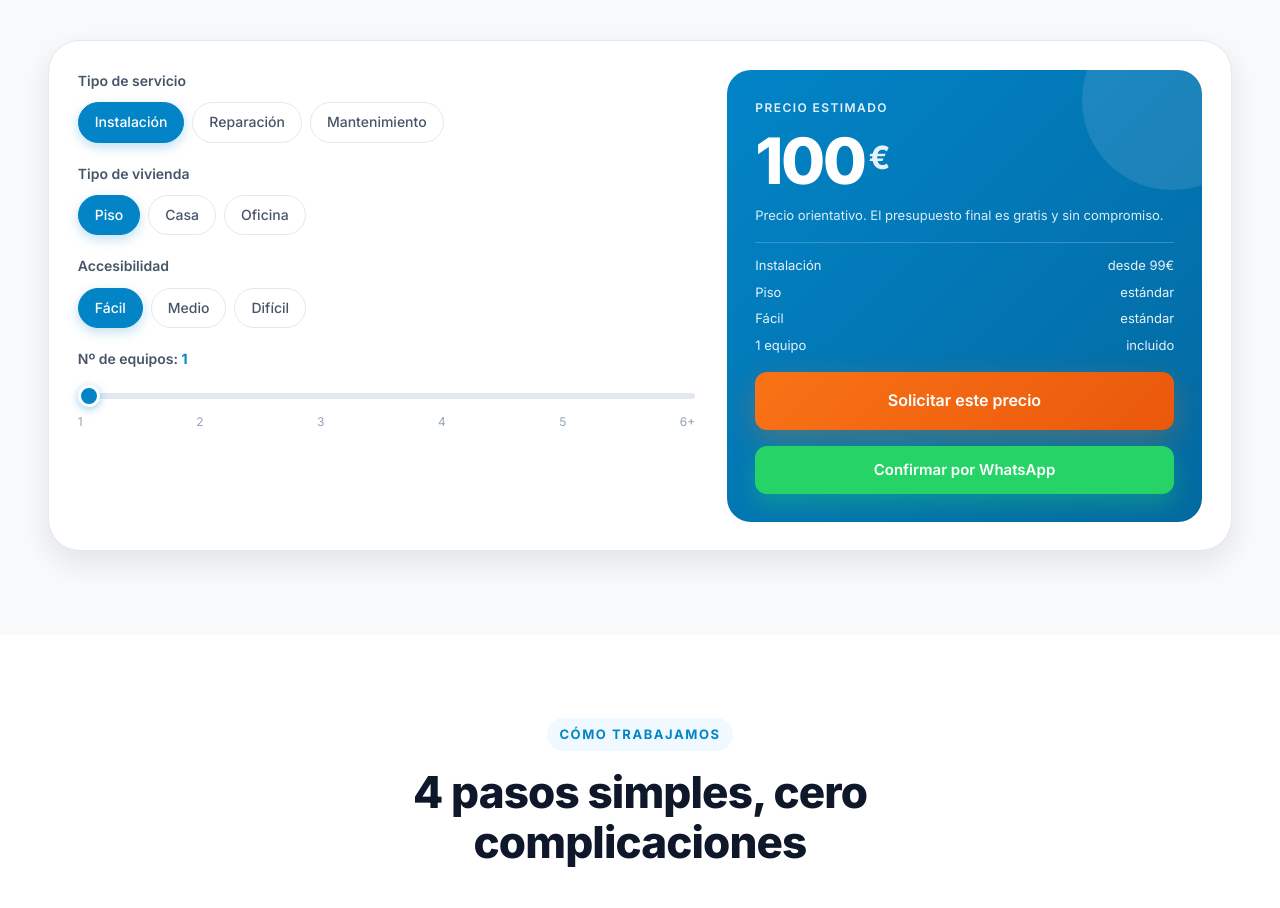
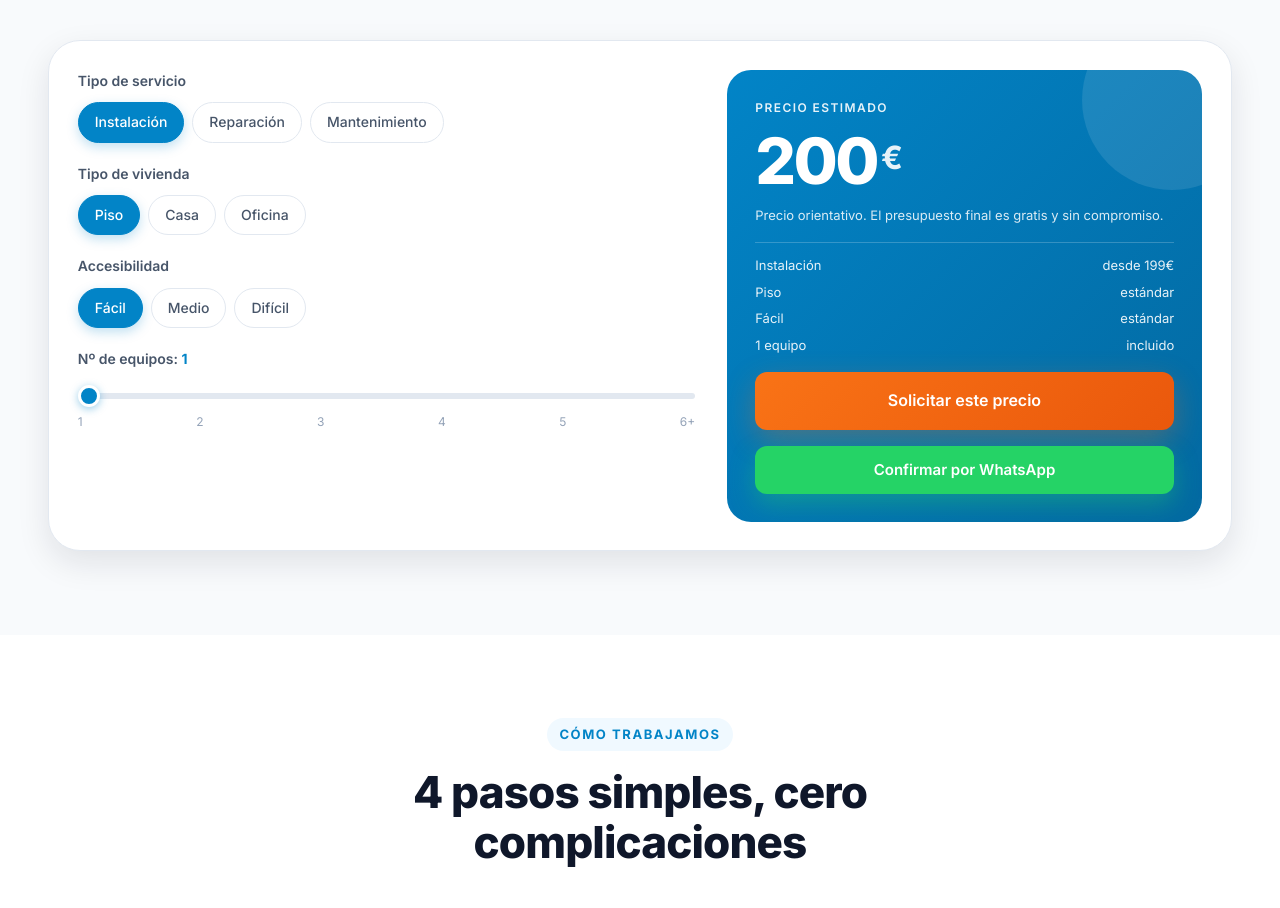
Before and after one commit to Ferlort/Eco_Clima_Barcelona-3, a website: page index.html in a window 1280 px wide. Shown: the part 3488-4396 px from the top of the page. Drawn offline with Linux system fonts and the light colour scheme.

Commit message:
Изменил цену с 100 на 199  на услуги

```diff
--- a/index.html
+++ b/index.html
@@ -469,7 +469,7 @@
           <aside class="calc__result">
             <div class="calc__label">Precio estimado</div>
             <div class="calc__price">
-              <span id="calcPrice">99</span><small>€</small>
+              <span id="calcPrice">199</span><small>€</small>
             </div>
             <p class="calc__note">Precio orientativo. El presupuesto final es gratis y sin compromiso.</p>
             <ul class="calc__breakdown" id="calcBreakdown"></ul>
--- a/js/calculator.js
+++ b/js/calculator.js
@@ -29,7 +29,7 @@
   const tr = (key, fallback) => (i18n && typeof i18n.t === 'function' ? i18n.t(key, getLang()) : fallback);
 
   const BASE = {
-    instalacion:   { base: 99, key: 'calc.service.install' },
+    instalacion:   { base: 199, key: 'calc.service.install' },
     reparacion:    { base: 80, key: 'calc.service.repair' },
     mantenimiento: { base: 60, key: 'calc.service.maintenance' }
   };
```
